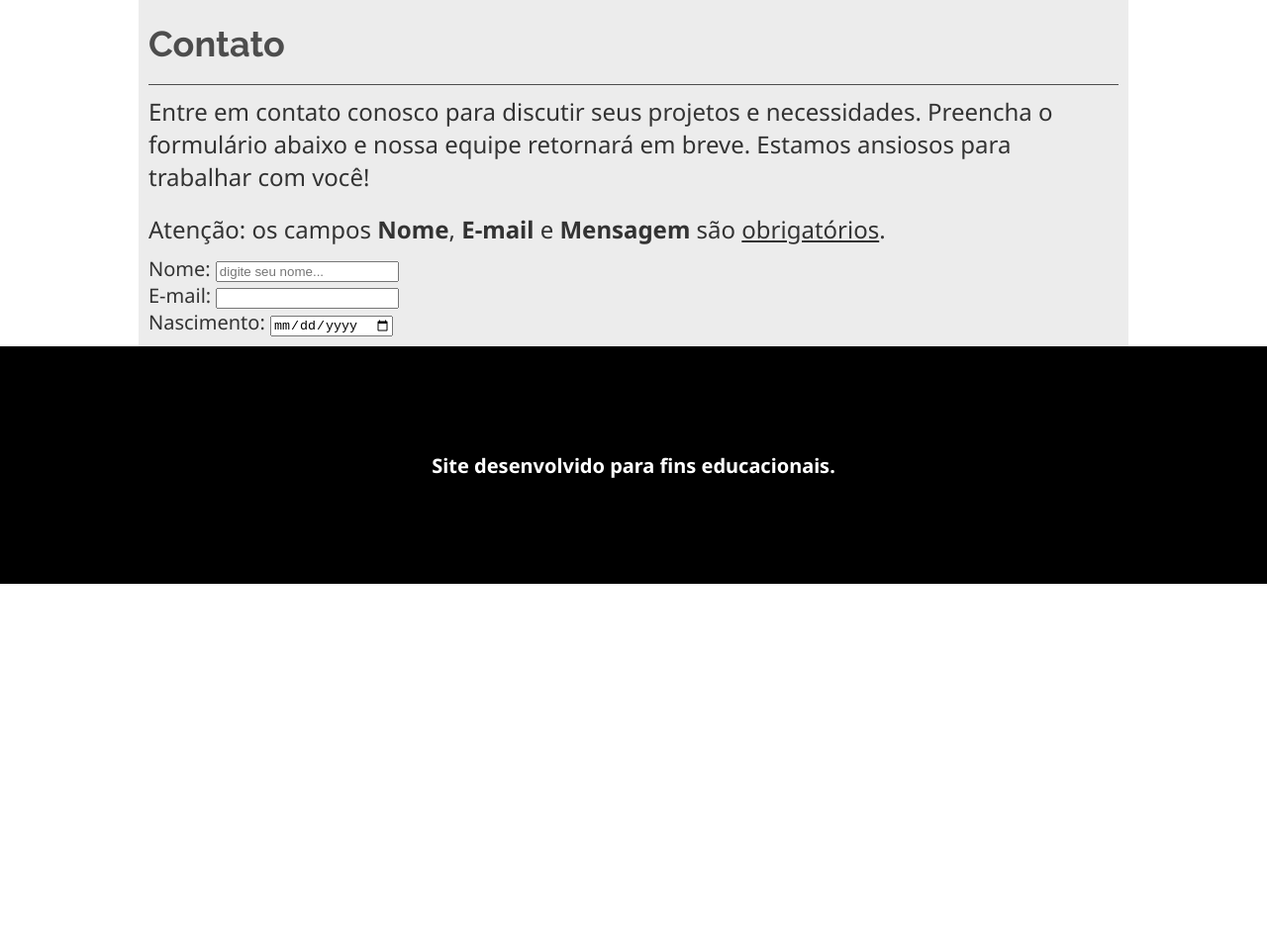
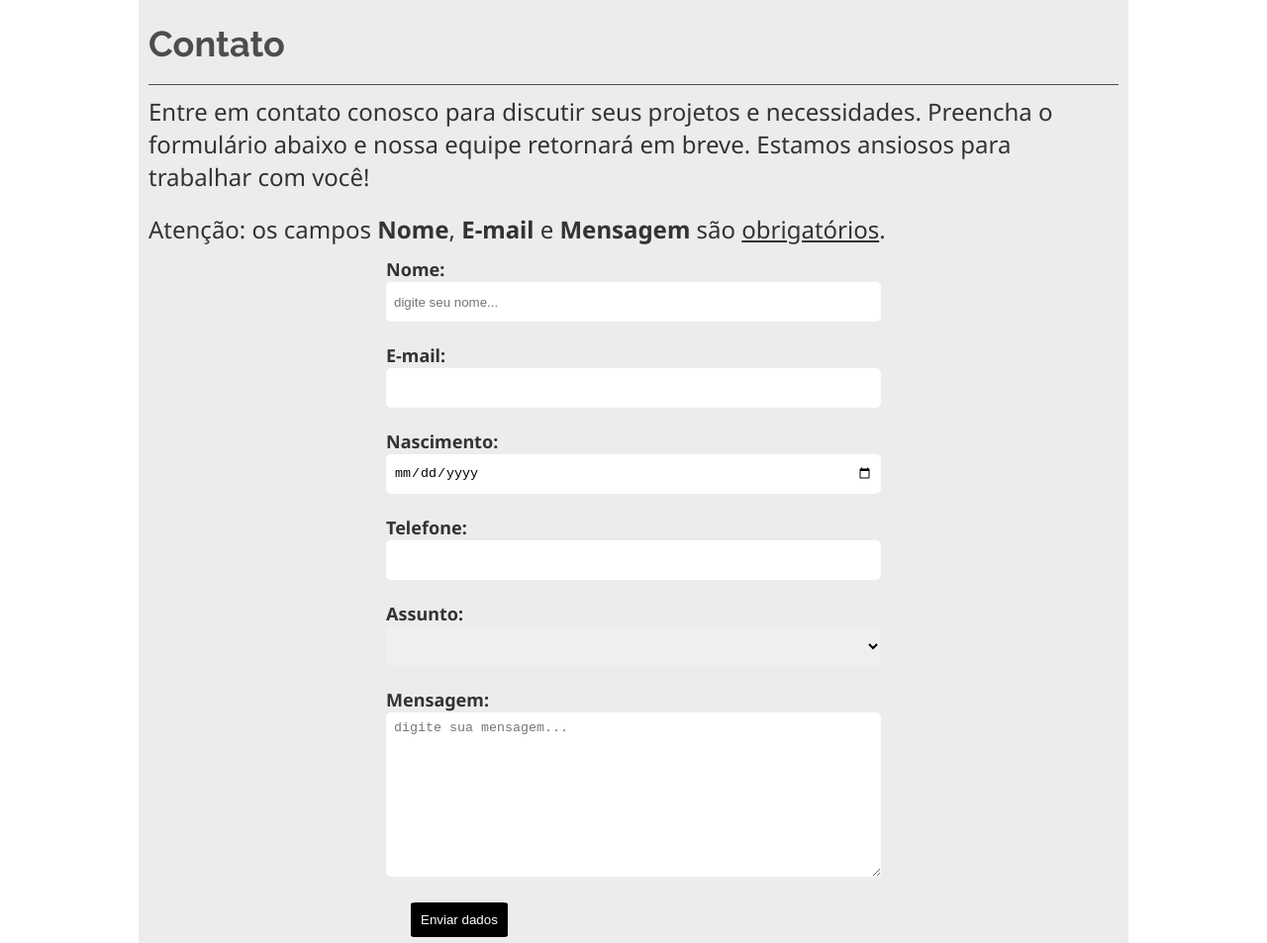
Before and after one commit to Theusmedrado/Simplicity, a plain HTML site: page contato.html in a window 1280 px wide. Shown: the part 107-1060 px from the top of the page at 99% size. Before the commit the page ends 800 px from the top, so only its background shows below. Drawn offline with Linux system fonts and the light colour scheme.

Commit message:
final do dia
criação de uma página para contatos;
introdução de novos métodos na página como: formulário;
estilização do formulário no css.

```diff
--- a/contato.html
+++ b/contato.html
@@ -41,17 +41,36 @@
             <form action="" method="post">
                 <div>
                     <label for="nome">Nome: </label>
-                    <input type="text" name="nome" id="nome" placeholder="digite seu nome...">
+                    <input required type="text" name="nome" id="nome" placeholder="digite seu nome...">
                 </div>
                 <div>
                     <label for="email">E-mail: </label>
-                    <input type="text" name="email" id="email">
+                    <input required type="email" name="email" id="email">
 
                 </div>
                 <div>
                     <label for="nascimento">Nascimento: </label>
                     <input type="date" name="nascimento" id="nascimento">
                 </div>
+                <div>
+                    <label for="Telefone">Telefone: </label>
+                    <input type="tel" name="Telefone" id="Telefone">
+                </div>
+                <div>
+                    <label for="assunto">Assunto: </label>
+                    <select name="assunto" id="assunto">
+                        <option >  </option>
+                        <option >dúvidas</option>
+                        <option >serviços</option>
+                        <option >reclamações</option>
+                        <option >outros</option>
+                    </select>
+                </div>
+                <div>
+                    <label for="mensagem">Mensagem: </label>
+                    <textarea required name="mensagem" id="mensagem " placeholder="digite sua mensagem..." cols="30" rows="10"></textarea>
+                </div>
+                <button type="submit">Enviar dados</button>
             </form>
 
 
--- a/css/estilos.css
+++ b/css/estilos.css
@@ -348,3 +348,44 @@ a img{
 }
 
 }
+ /* fim da media query*/
+ /* customização formulário*/
+ form{
+    max-width: 500px;
+    margin: auto;
+}
+label{
+    font-size: 0.9rem;
+    font-weight: bold;
+    color: var(--cor-texto);
+
+}
+form div{
+    margin-bottom: 1rem;
+
+}
+input, select, textarea{
+    width: 100%;
+    border: none;
+    padding: 8px;
+    height: 40px;
+    border-radius: 5px;
+}
+textarea{
+    height: auto;
+}
+button{
+    border:none;
+    border-radius: 5%;
+    padding: 2%;
+    background-color: var(--cor-escura);
+    color: var(--cor-clara);
+    margin-left: 5%;
+}
+button:hover, button:focus{
+    background-color: var(--cor-texto);
+    cursor: pointer;
+    transition: 2s;
+    padding: 2% 42%;
+
+}
```
